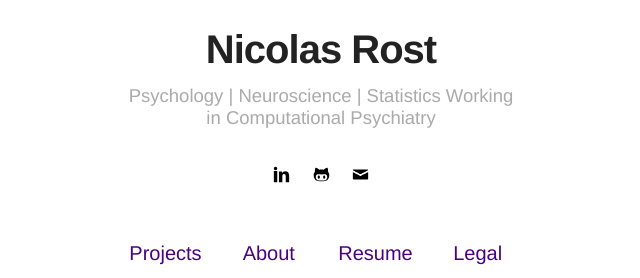
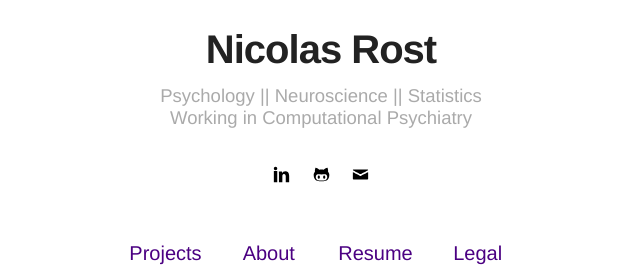
Before and after one commit to nicorost/nicorost.github.io, a Jekyll site: the page built from index.html, in a window 1280 px wide. Shown: the part 262-540 px from the top of the page, without its empty margins (319-959 px from the left). Built offline with Jekyll 4.4.1, drawn with Linux system fonts in a browser that asks for light colours.

Commit message:
changed description

```diff
--- a/_config.yml
+++ b/_config.yml
@@ -1,6 +1,6 @@
 # main text of home
 name: Nicolas Rost
-bio: Psychology | Neuroscience | Statistics Working in Computational Psychiatry
+bio: Psychology || Neuroscience || Statistics Working in Computational Psychiatry
 
 # SEO
 keywords: Psychology, Biological Psychology, Clinical Psychology, Mental Health, Psychiatry, Computational Psychiatry, Data Science, Munich, Statistics, Machine Learning, LMU, Data Scientist, Max Planck Institute of Psychiatry
```
